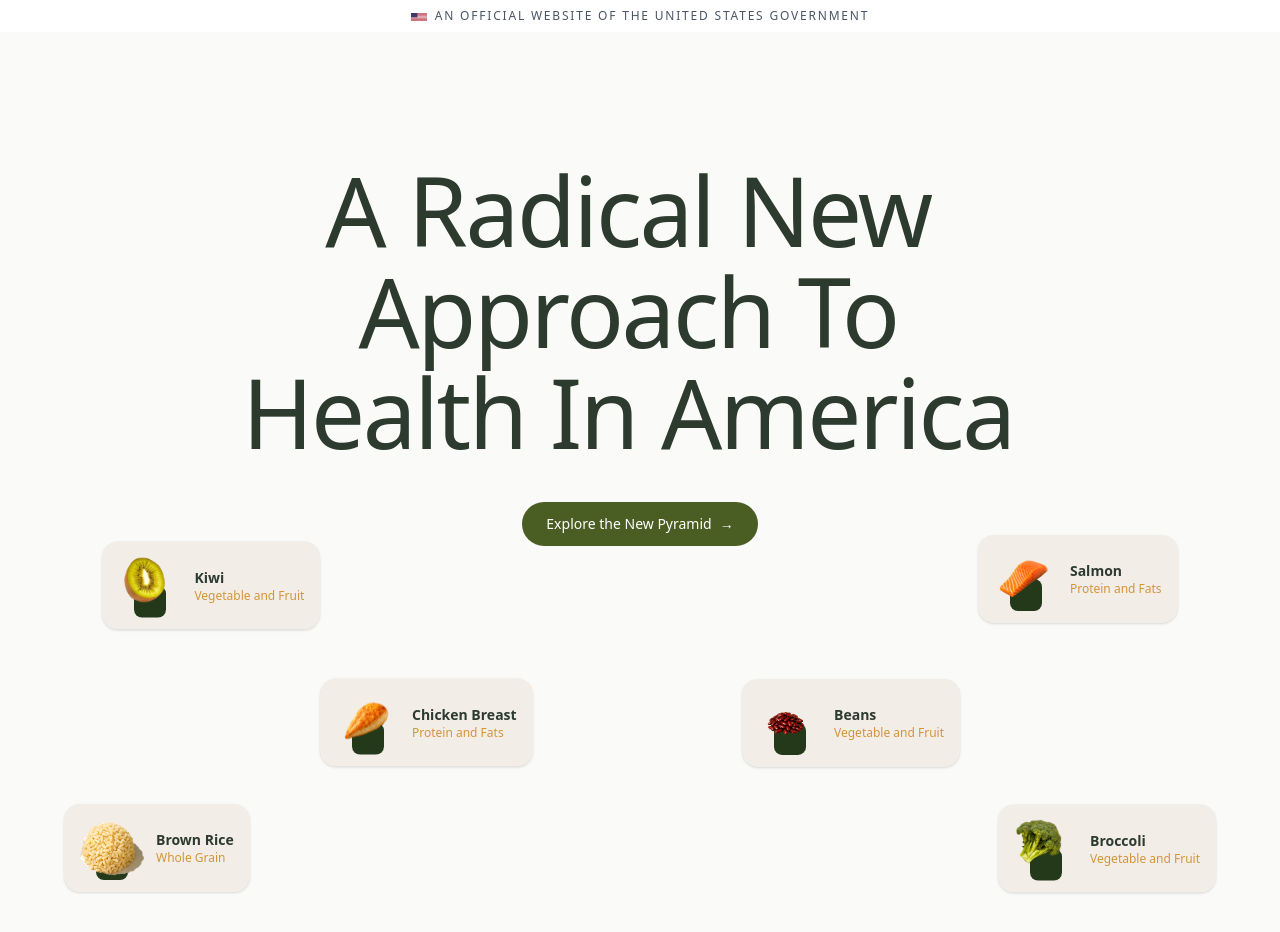
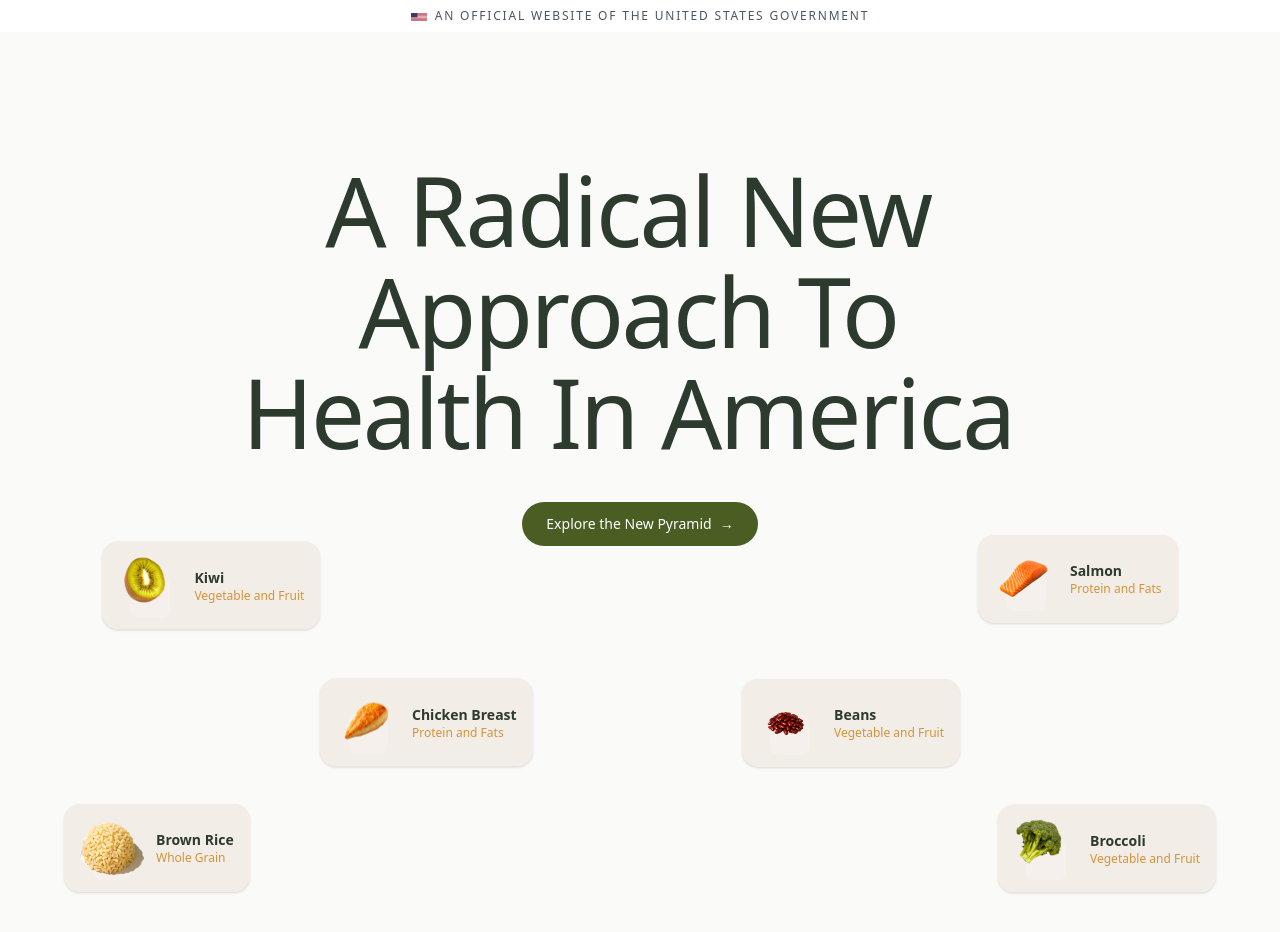
Before and after one commit to jasroopdhingra/food, a Next.js app: page / in a window 1280 px wide. Shown: the top 932 px of the page. Built offline with nearby package versions, Linux system fonts and the light colour scheme; a web font is replaced by a local one.

Commit message:
Update food card image background to cream and slightly larger
Made-with: Cursor

```diff
--- a/src/components/FoodCard.tsx
+++ b/src/components/FoodCard.tsx
@@ -39,7 +39,7 @@ export default function FoodCard({
         transition={{ type: "spring", stiffness: 400, damping: 25 }}
       >
         <div className="relative flex h-16 w-16 flex-shrink-0 items-end justify-center">
-          <div className="absolute bottom-0 left-1/2 h-8 w-8 -translate-x-1/2 rounded-lg bg-dark-section" />
+          <div className="absolute bottom-0 left-1/2 h-10 w-10 -translate-x-1/2 rounded-lg bg-cream" />
           <Image
             src={image}
             alt={name}
```
